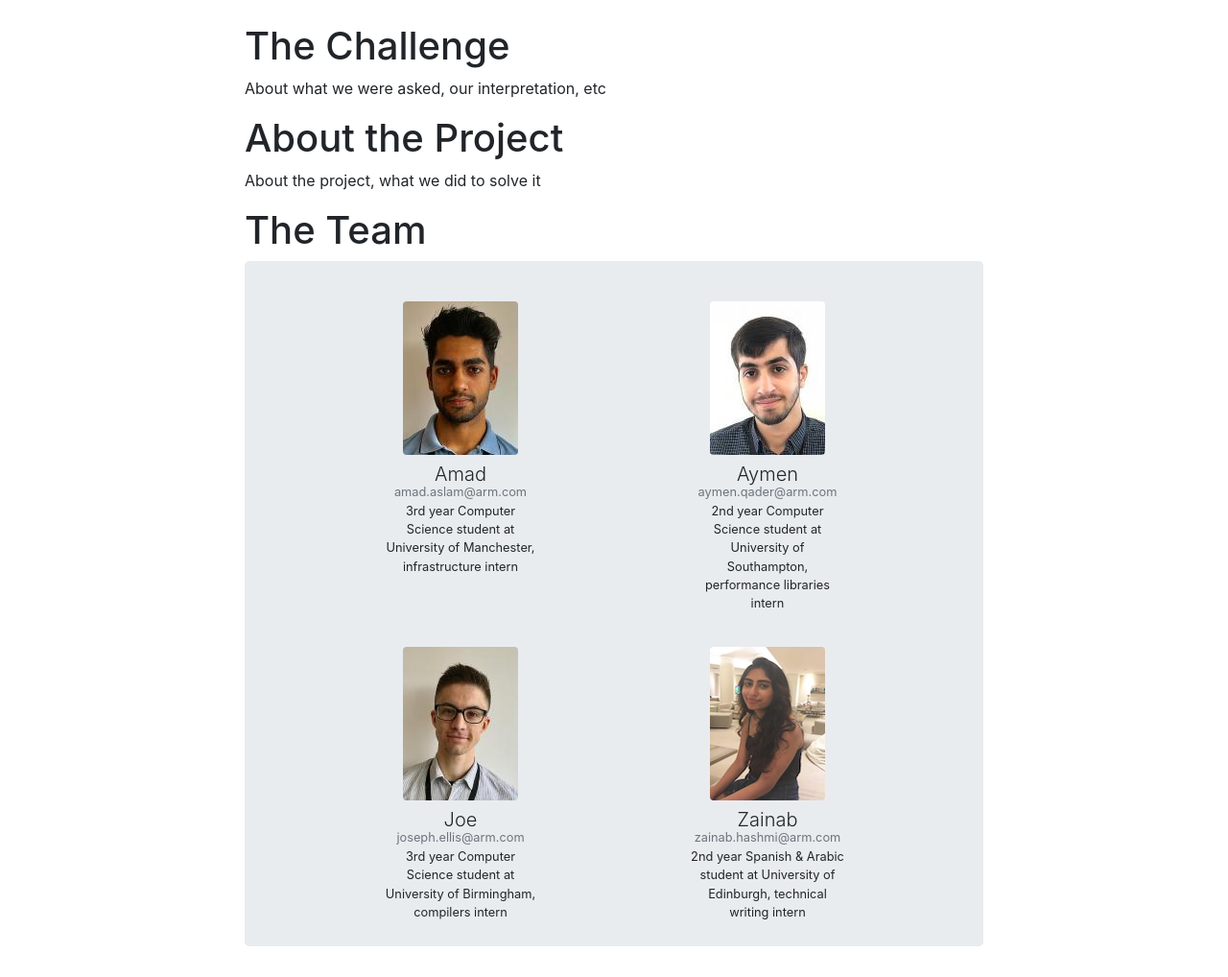
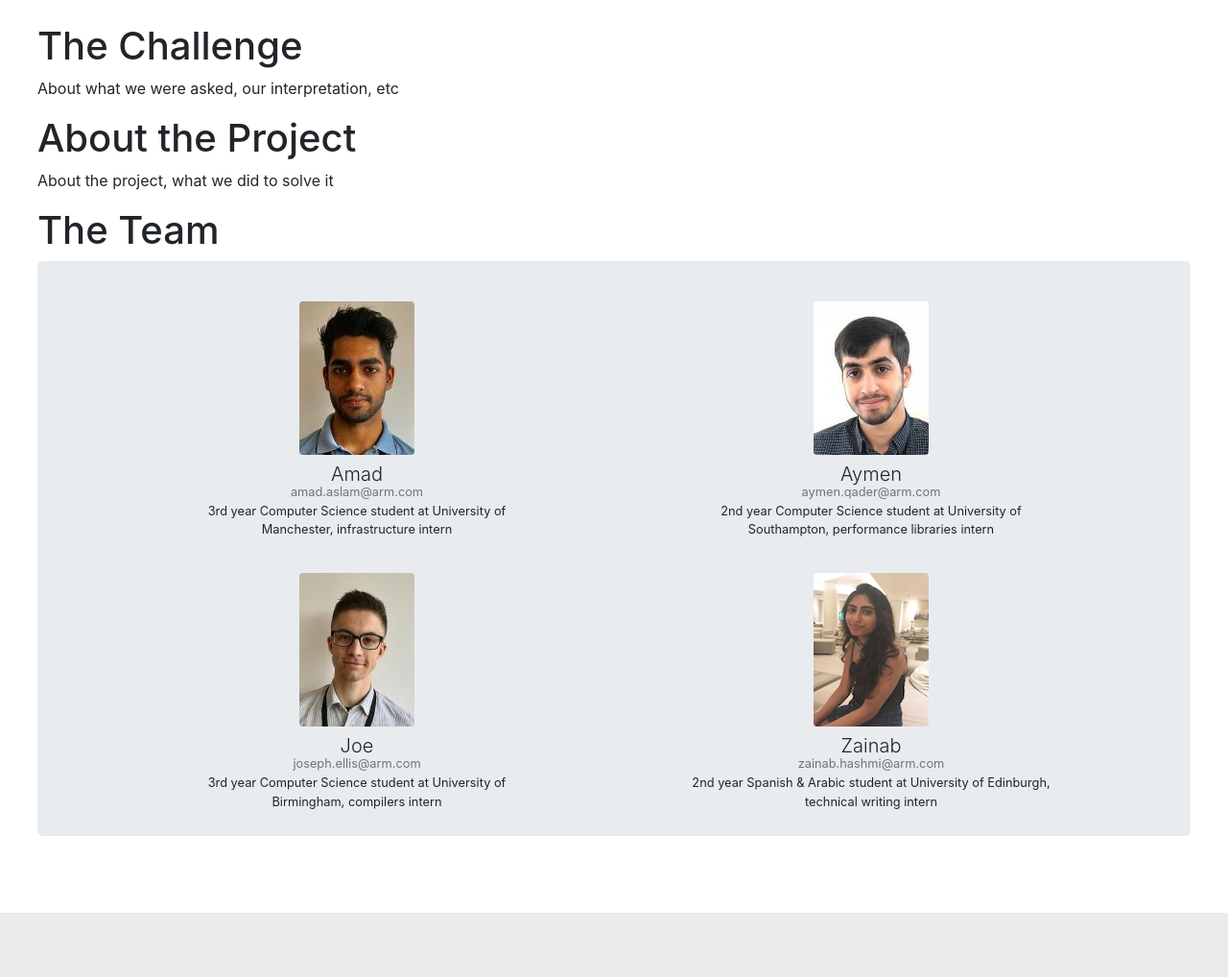
Before and after one commit to Amadman/team-mcr, a Flask app: page /about in a window 1280 px wide. Shown: the part 56-1074 px from the top of the page at 96% size. After the commit the page ends 1007 px from the top, so only its background shows below. Run offline with Flask 2, Linux system fonts and the light colour scheme; parts of the project's set-up code (start-up, migrations or seed data) failed here and were passed over; some libraries are stand-ins or nearby versions.

Commit message:
more repsonsive about page

```diff
--- a/app/routes.py
+++ b/app/routes.py
@@ -4,7 +4,7 @@ from json import loads
 import os
 
 from .classes import get_range
-from .statistics import get_modal_distance
+from .statistics import get_mean_distance, get_modal_distance
 
 from flask import session, render_template, request, url_for, redirect
 from flask_babel import gettext
@@ -19,6 +19,7 @@ with open(os.path.join(app.root_path, 'static', 'data', 'classes.json')) as f:
 def index():
     """Index page."""
     return render_template("index.html", title=gettext("Home"),
+                           mean_distance=get_mean_distance(classes),
                            modal_distance=get_modal_distance(classes))
 
 @app.route("/about")
--- a/app/static/css/style.css
+++ b/app/static/css/style.css
@@ -12,8 +12,10 @@ h2 {
   text-align: center;
 }
 
-.about-page {
-  padding: 3rem 15rem 0 15rem;
+.about-template {
+  width: auto;
+  max-width: 1250px;
+  padding: 3rem 1.5rem;
 }
 
 .vertical-center {
--- a/app/statistics.py
+++ b/app/statistics.py
@@ -1,3 +1,8 @@
+
+def get_mean_distance(classes_json):
+    total = sum(c[0] * len(c[1:]) for c in classes_json)
+    length = sum(len(c[1:]) for c in classes_json)
+    return total / length
 
 def get_modal_distance(classes_json):
     """Given classes.json, return the distance key of the modal class. In other
--- a/app/templates/about.html
+++ b/app/templates/about.html
@@ -1,7 +1,8 @@
 {% extends "base.html" %}
 
 {% block content %}
-<div class="about-page text-left">
+<div class="text-center">
+<div class="container about-template text-left">
   <h1>{{ _('The Challenge') }}</h1>
   <p>{{ _('About what we were asked, our interpretation, etc') }}</p>
   <h1>{{ _('About the Project') }}</h1>
@@ -52,4 +53,5 @@
     </div>
   </div>
 </div>
+</div>
 {% endblock %}
--- a/app/templates/index.html
+++ b/app/templates/index.html
@@ -43,7 +43,8 @@
   <div class="jumbotron text-left">
     <h3>Statistics</h3>
     <ul>
-      <li>The modal distance class is {{ modal_distance }}km. In other words, the average distance of a school from a health centre is approximately {{ modal_distance }}km.</li>
+      <li>The mean distance from a school to the nearest health centre is <strong>{{ '%0.2f' % mean_distance|float }}km</strong>.</li>
+      <li>The modal distance class is <strong>{{ modal_distance }}km</strong>.</li>
     </ul>
   </div>
 
```
